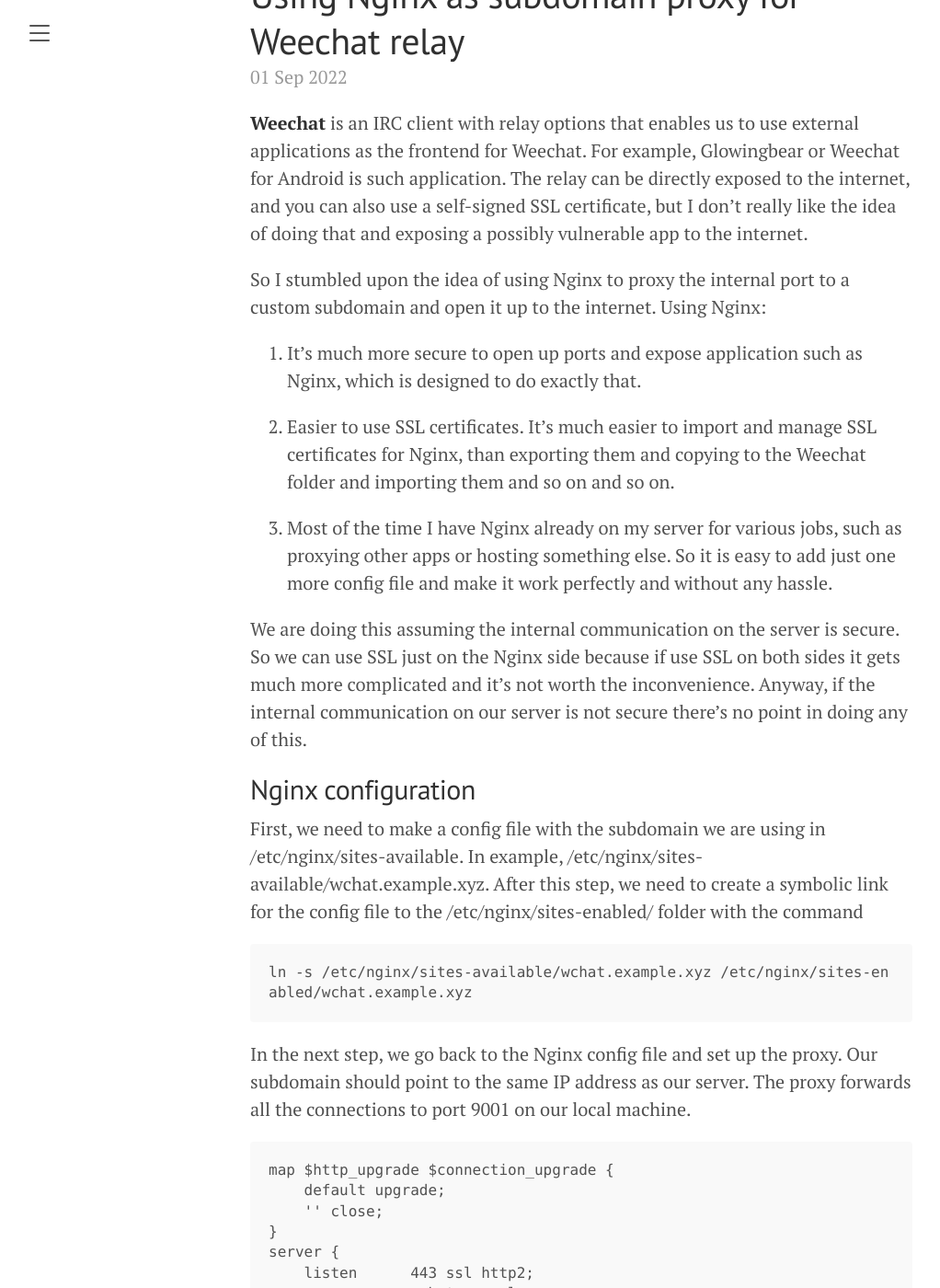
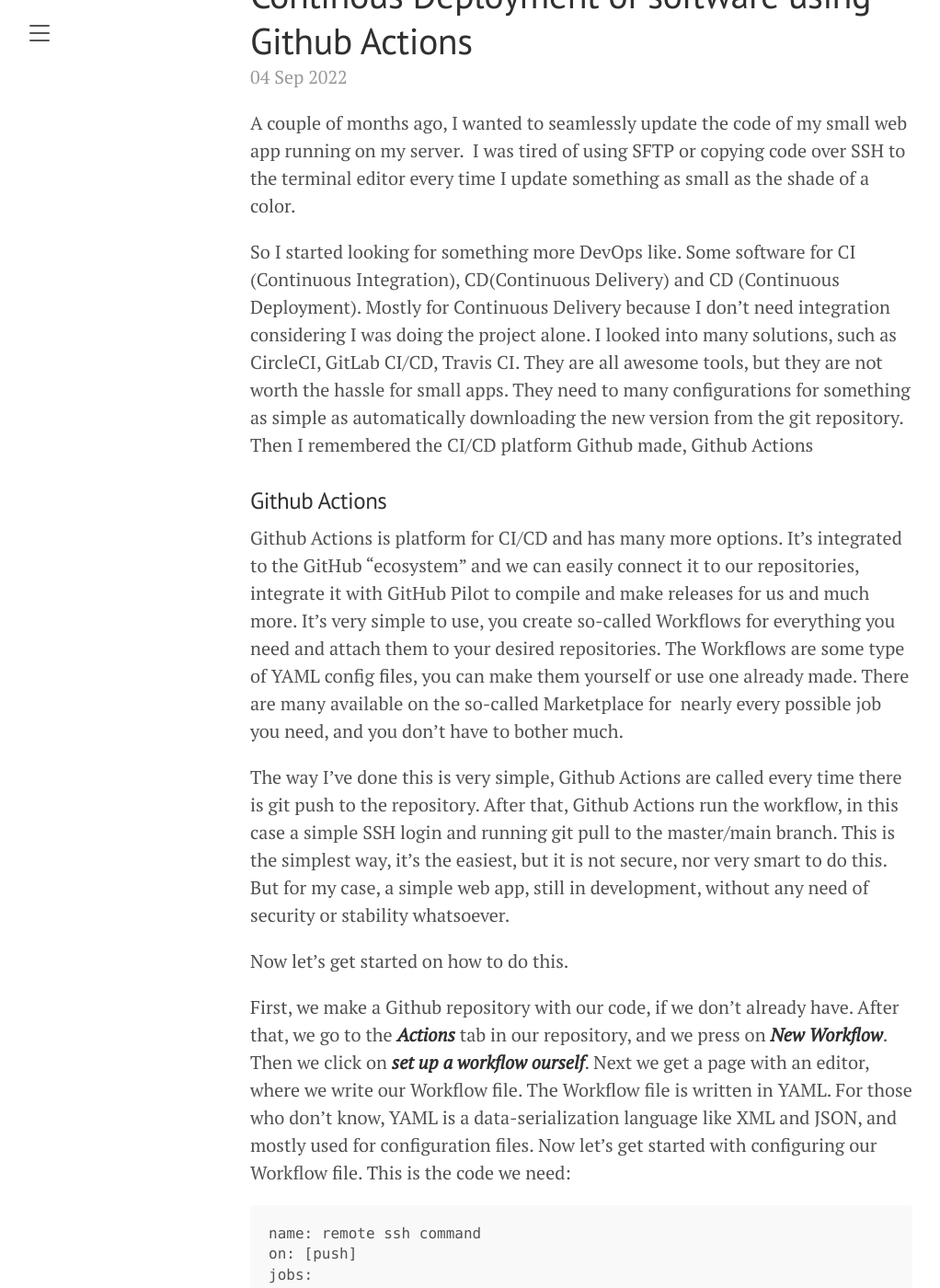
Before and after one commit to ferdzo/ferdzo.github.io, a Jekyll site: the page built from index.html, in a window 1280 px wide and 1400 px high, scrolled down 195 px. Shown: the whole window at 92% size, without its empty margins (8-1030 px from the left). Built offline with Jekyll 4.4.1, drawn with Linux system fonts in a browser that asks for light colours; nearby versions of some CDN libraries; the list of posts is cut into pages by our own code; some of the changed text lies outside the part shown.

Commit message:
New post
New post about Github Actions

````diff
--- /dev/null
+++ b/_posts/2022-09-04-Github_actions.md
@@ -0,0 +1,44 @@
+---
+layout: post
+title: Continous Deployment of software using Github Actions
+---
+
+A couple of months ago, I wanted to seamlessly update the code of my small web app running on my server.
+I was tired of using SFTP or copying code over SSH to the terminal editor every time I update something as small as the shade of a color.
+
+So I started looking for something more DevOps like. Some software for CI (Continuous Integration), CD(Continuous Delivery) and CD (Continuous Deployment). Mostly for Continuous Delivery because I don't need integration considering I was doing the project alone. I looked into many solutions, such as CircleCI, GitLab CI/CD, Travis CI. They are all awesome tools, but they are not worth the hassle for small apps. They need to many configurations for something as simple as automatically downloading the new version from the git repository. Then I remembered the CI/CD platform Github made, Github Actions
+
+### Github Actions
+
+Github Actions is platform for CI/CD and has many more options. It's integrated to the GitHub "ecosystem" and we can easily connect it to our repositories, integrate it with GitHub Pilot to compile and make releases for us and much more. It's very simple to use, you create so-called Workflows for everything you need and attach them to your desired repositories. The Workflows are some type of YAML config files, you can make them yourself or use one already made. There are many available on the so-called Marketplace for  nearly every possible job you need, and you don't have to bother much.
+
+
+The way I've done this is very simple, Github Actions are called every time there is git push to the repository. After that, Github Actions run the workflow, in this case a simple SSH login and running git pull to the master/main branch. This is the simplest way, it's the easiest, but it is not secure, nor very smart to do this. But for my case, a simple web app, still in development, without any need of security or stability whatsoever.
+
+
+Now let's get started on how to do this.
+
+
+First, we make a Github repository with our code, if we don't already have. After that, we go to the ***Actions*** tab in our repository, and we press on ***New Workflow***. Then we click on ***set up a workflow ourself***. Next we get a page with an editor, where we write our Workflow file. The Workflow file is written in YAML. For those who don't know, YAML is a data-serialization language like XML and JSON, and mostly used for configuration files. Now let's get started with configuring our Workflow file. This is the code we need:
+
+```
+name: remote ssh command
+on: [push]
+jobs:
+
+  build:
+    name: Build
+    runs-on: ubuntu-latest
+    steps:
+    - name: executing remote ssh commands using password
+      uses: appleboy/ssh-action@master
+      with:
+        host: ${{ secrets.HOST }}
+        username: ${{ secrets.USERNAME }}
+        key: ${{ secrets.KEY }}
+        port: ${{ secrets.PORT }}
+        script: |
+          cd folder/
+          git pull origin main
+```
+Here we have a simple workflow code. In the code, we connect to a host, and run git pull. The values for the host, username and other sensitive information is stored in the repository secrets. Repository secrets is a neat feature. It allows us to store sensitive information such as usernames, host addresses and passwords, without having them in our files. When the script is executed, they are automatically inserted. Now we need set up the Environment secrets. We go to the repository ***Settings***, ***Secrets***, ***Actions*** and we click on the ***New repository secret***. In here, we need four secret variables, host, username, key (the SSH private key for the server) and the SSH port. Now in the script section of the file we put our simple script, in this place I change the folder to the repo folder and then run git pull in there. But this can be used for anything we want, any command can be run from here, so we are not limited. Now all we have to do is press ***Start commit***. After this step, the Workflow file is commited to the repository and it will instantly try to Run. To check on the Workflow run log, we go to the ***Actions*** tab. If the run is sucessful there will be a ✅ and if the run failed there will be ❌. While the Workflow is still runing, 🟠 will appear.
````
Also changed, not shown: _posts/2022-09-01-weechat_nginx.md (+1 -4 lines), images/images.png (added).
